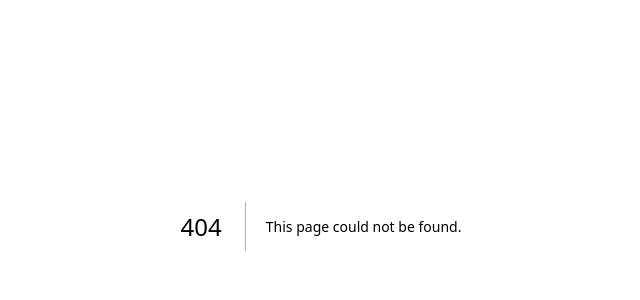
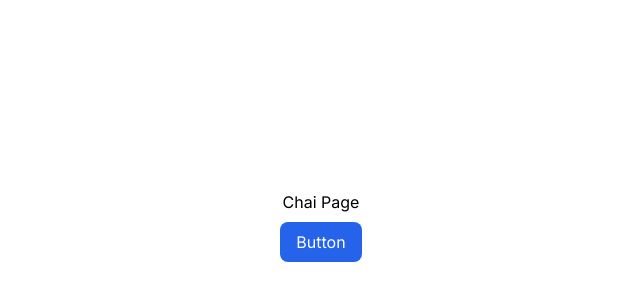
Before and after one commit to asimnp/shadcn-workflow, a Next.js app: page /chai in a window 1280 px wide. Before the commit this address had no page. Shown: the part 174-474 px from the top of the page, without its empty margins (319-959 px from the left). Built offline with nearby package versions, Linux system fonts and the light colour scheme.

Commit message:
create new route

```diff
--- /dev/null
+++ b/src/app/chai/page.tsx
@@ -0,0 +1,8 @@
+export default function Page() {
+  return (
+    <main className="min-h-screen flex flex-col justify-center items-center">
+      <div>Chai Page</div>
+      <button className="bg-blue-600 text-white px-4 py-2 rounded-lg mt-2 hover:bg-blue-700">Button</button>
+    </main>
+  );
+}
--- a/src/app/globals.css
+++ b/src/app/globals.css
@@ -1,33 +1,3 @@
 @tailwind base;
 @tailwind components;
 @tailwind utilities;
-
-:root {
-  --foreground-rgb: 0, 0, 0;
-  --background-start-rgb: 214, 219, 220;
-  --background-end-rgb: 255, 255, 255;
-}
-
-@media (prefers-color-scheme: dark) {
-  :root {
-    --foreground-rgb: 255, 255, 255;
-    --background-start-rgb: 0, 0, 0;
-    --background-end-rgb: 0, 0, 0;
-  }
-}
-
-body {
-  color: rgb(var(--foreground-rgb));
-  background: linear-gradient(
-      to bottom,
-      transparent,
-      rgb(var(--background-end-rgb))
-    )
-    rgb(var(--background-start-rgb));
-}
-
-@layer utilities {
-  .text-balance {
-    text-wrap: balance;
-  }
-}
--- a/src/app/page.tsx
+++ b/src/app/page.tsx
@@ -1,5 +1,7 @@
 export default function Home() {
   return (
-    <main className="flex min-h-screen flex-col items-center justify-between p-24">Chai aur Shadcn</main>
+    <main className="flex min-h-screen flex-col items-center justify-between p-24">
+      Chai aur Shadcn
+    </main>
   );
 }
```
